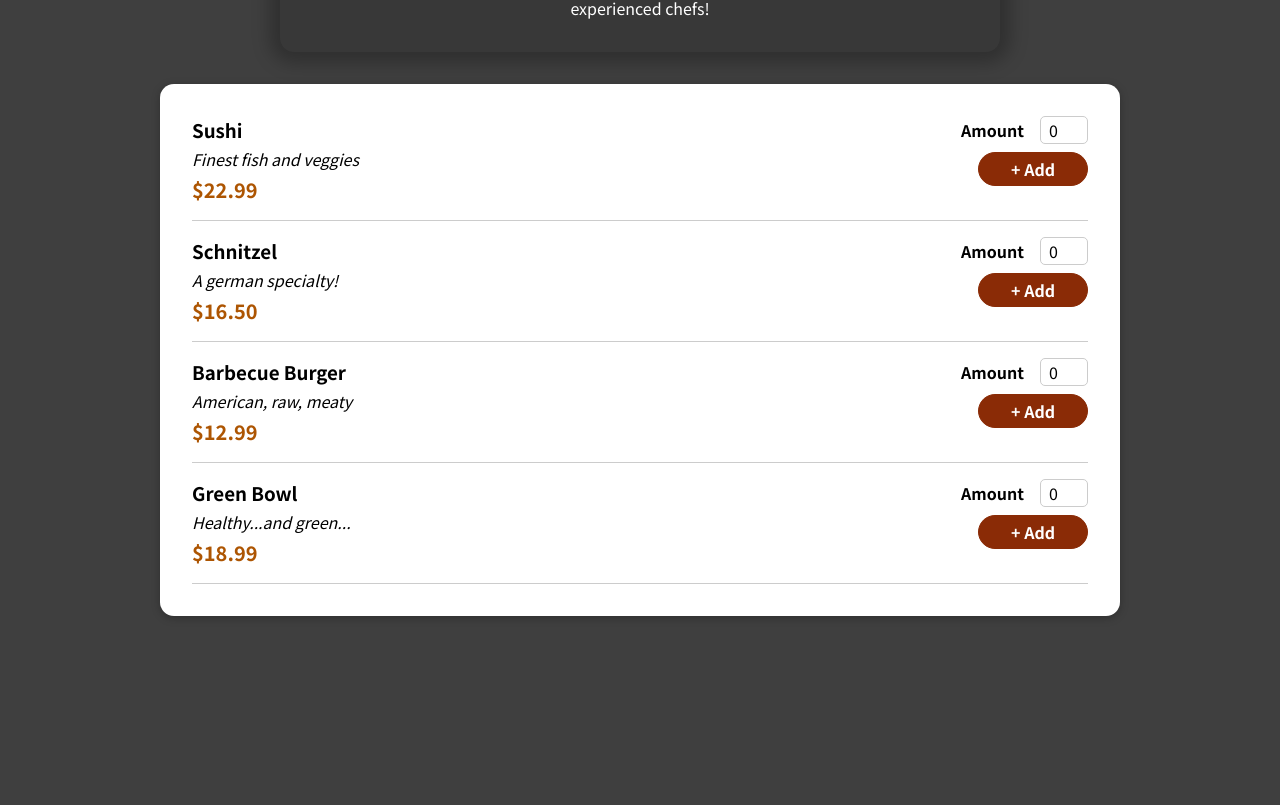
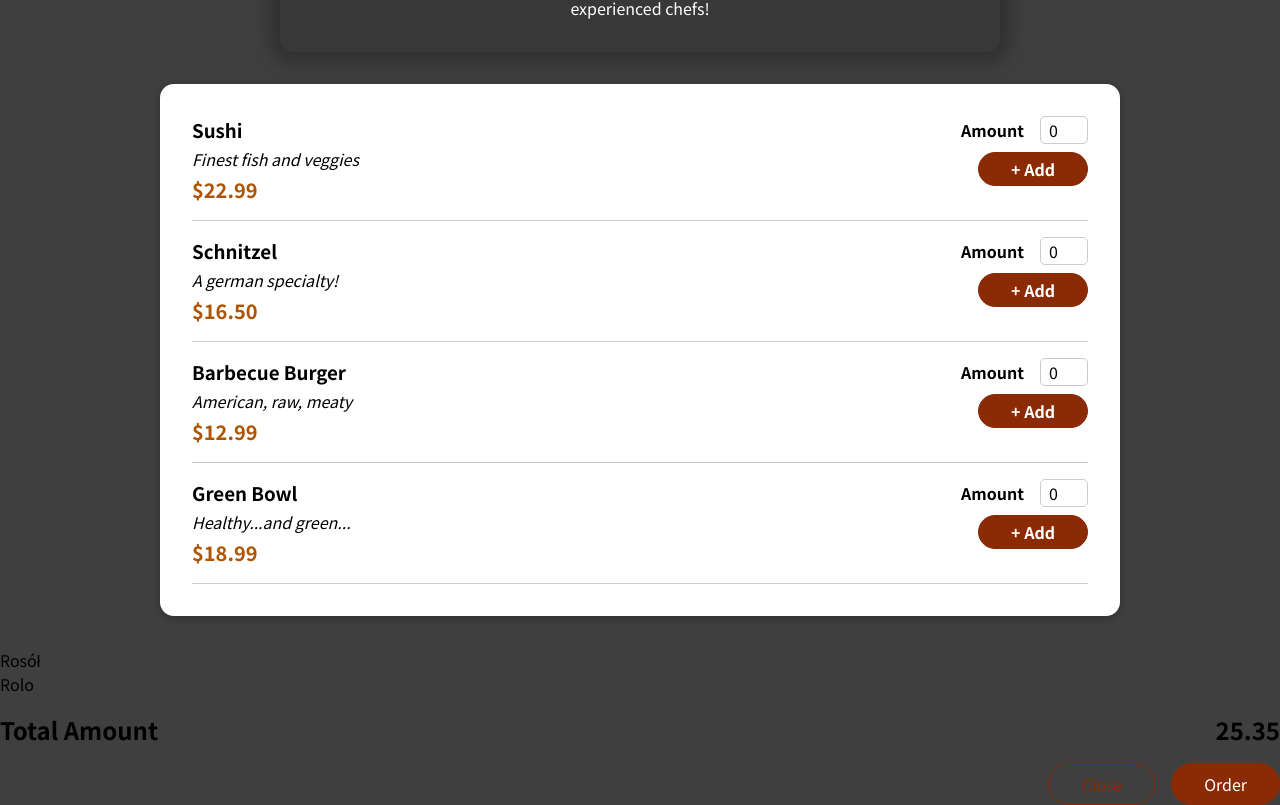
Before and after one commit to Joanna-Golofit/11-food-order-app, a React (Create React App) app: page / in a window 1280 px wide. Shown: the part 421-1226 px from the top of the page. Before the commit the page ends 1069 px from the top, so only its background shows below. Built offline with nearby package versions, Linux system fonts and the light colour scheme.

Commit message:
139. Working on the "Shopping Cart" Component

```diff
--- a/src/App.js
+++ b/src/App.js
@@ -1,3 +1,4 @@
+import Cart from "./components/Cart/Cart";
 import Header from "./components/Layout/Header";
 import Meals from "./components/Meals/Meals";
 
@@ -8,6 +9,7 @@
       <main>
         <Meals />
       </main>
+      <Cart/>
     </>
   );
 }
--- /dev/null
+++ b/src/components/Cart/Cart.js
@@ -0,0 +1,28 @@
+import React from 'react';
+import classes from './Cart.module.css'
+
+
+const Cart = (props) => {
+
+  const cartItems =
+    <ul className={classes['cart-items']}>
+      {[{ id: 'c1', name: 'Rosół', amount: 2, price: 12.13 }, { name: "Rolo" }]
+        .map(item => <li>{item.name}</li >)}
+    </ul>
+
+  return (
+    <div>
+      {cartItems}
+      <div className={classes.total}>
+        <span>Total Amount</span>
+        <span>25.35</span>
+      </div>
+      <div className={classes.actions}>
+        <button className={classes['button--alt']}>Close</button>
+        <button className={classes.button}>Order</button>
+      </div>
+    </div>
+  )
+}
+
+export default Cart
--- /dev/null
+++ b/src/components/Cart/Cart.module.css
@@ -0,0 +1,46 @@
+.cart-items {
+  list-style: none;
+  margin: 0;
+  padding: 0;
+  max-height: 20rem;
+  overflow: auto;
+}
+
+.total {
+  display: flex;
+  justify-content: space-between;
+  align-items: center;
+  font-weight: bold;
+  font-size: 1.5rem;
+  margin: 1rem 0;
+}
+
+.actions {
+  text-align: right;
+}
+
+.actions button {
+  font: inherit;
+  cursor: pointer;
+  background-color: transparent;
+  border: 1px solid #8a2b06;
+  padding: 0.5rem 2rem;
+  border-radius: 25px;
+  margin-left: 1rem;
+}
+
+.actions button:hover,
+.actions button:active {
+  background-color: #5a1a01;
+  border-color: #5a1a01;
+  color: white;
+}
+
+.actions .button--alt {
+  color: #8a2b06;
+}
+
+.actions .button {
+  background-color: #8a2b06;
+  color: white;
+}
```
